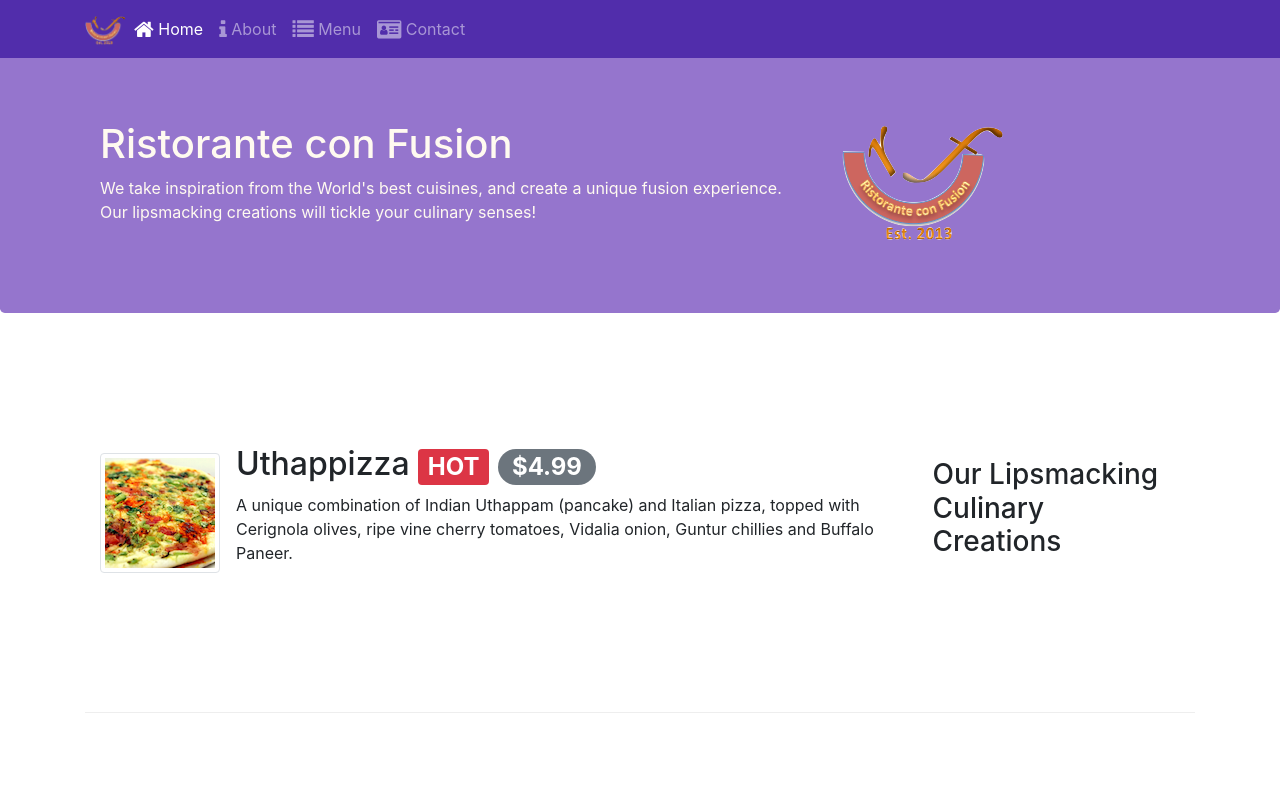
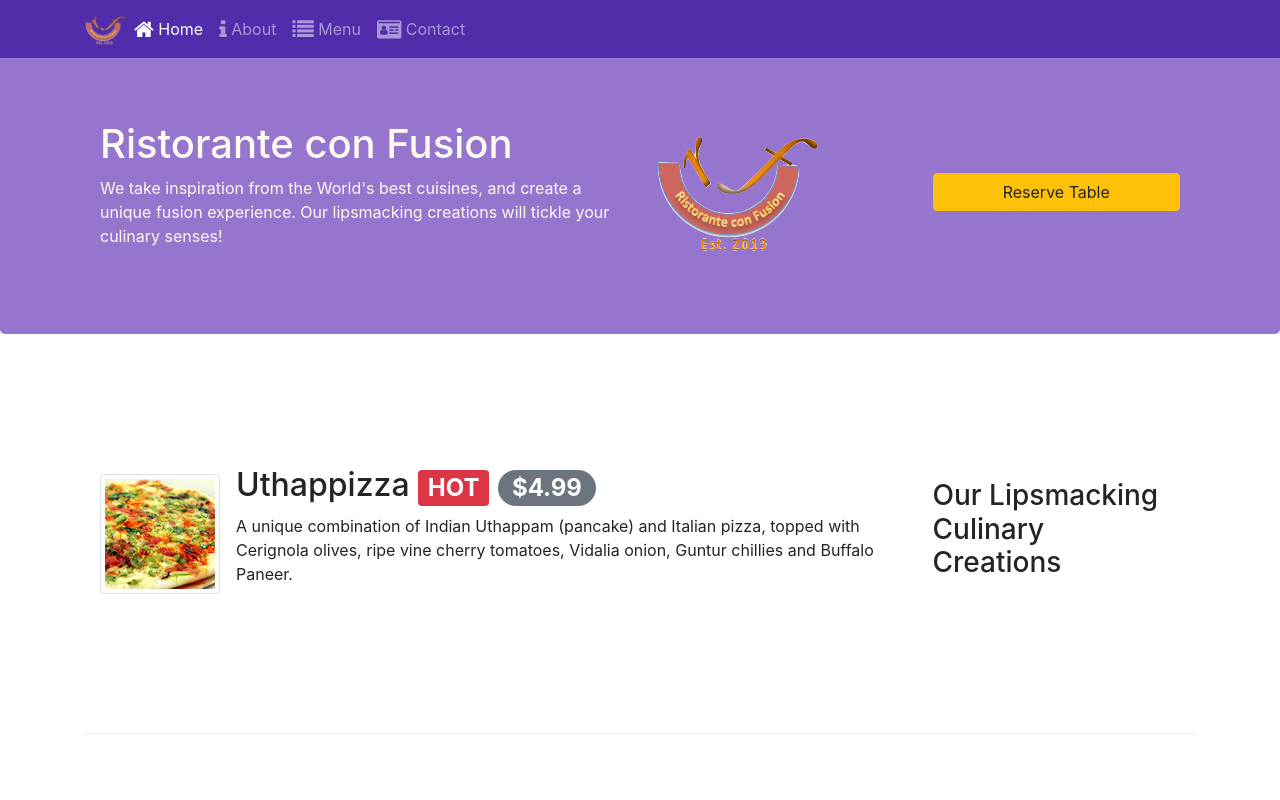
Before and after one commit to JunHoang/Bootstrap, a website: page index.html in a window 1280 px wide. Shown: the top 800 px of the page. Drawn offline with nearby package versions, Linux system fonts and the light colour scheme.

Commit message:
Assignment2

```diff
--- a/index.html
+++ b/index.html
@@ -37,12 +37,15 @@
     <header class="jumbotron">
         <div class="container">
             <div class="row row-header">
-                <div class="col-12 col-sm-8">
+                <div class="col-12 col-sm-6">
                     <h1>Ristorante con Fusion</h1>
-                    <p>We take inspiration from the World's best cuisines, and create a unique fusion experience.<br> Our lipsmacking creations will tickle your culinary senses!</p>
+                    <p>We take inspiration from the World's best cuisines, and create a unique fusion experience. Our lipsmacking creations will tickle your culinary senses!</p>
                 </div>
                 <div class="col-12 col-sm align-self-center">
                     <img src="./img/logo.png" class="img-fluid">
+                </div>
+                <div class="col-12 col-sm align-self-center">
+                    <a class="btn btn-warning btn-block" href="#reservationForm" role="button">Reserve Table</a>
                 </div>
             </div>
         </div>
```
